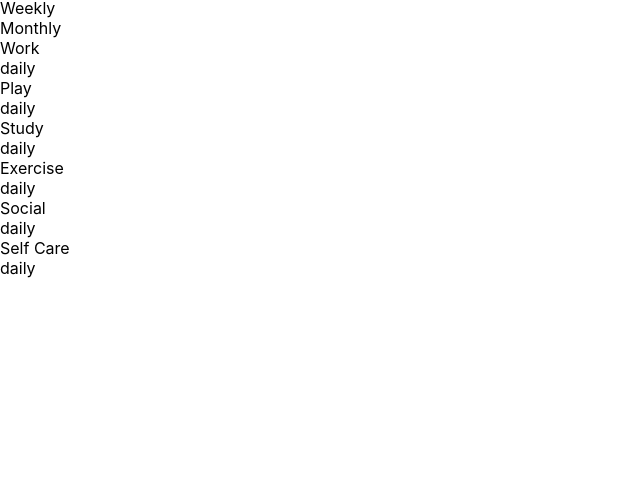
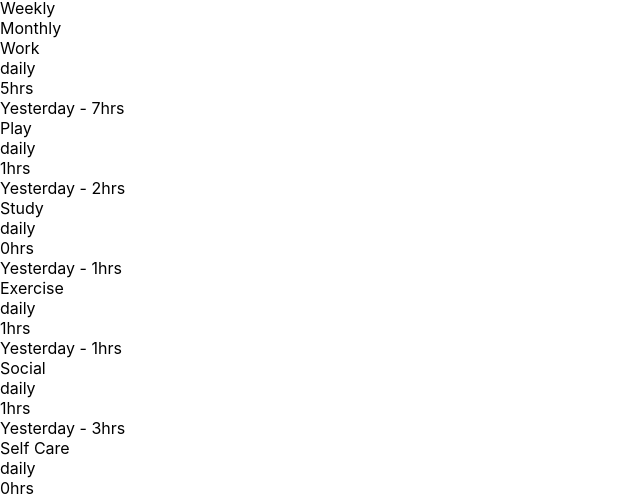
Before and after one commit to Edward-Phillips/origamiVaseDisplay, a Next.js app: page /frontendmentor/timeTrackingDashboard in a window 1280 px wide. Shown: the part 366-866 px from the top of the page, without its empty margins (0-640 px from the left). Before the commit the page ends 800 px from the top, so only its background shows below. Built offline with nearby package versions, Linux system fonts and the light colour scheme.

Commit message:
add switch statement to change timeframe name based on selected time frame

```diff
--- a/components/frontendMentor/timeTrackingDashboard/timeCard.js
+++ b/components/frontendMentor/timeTrackingDashboard/timeCard.js
@@ -4,10 +4,24 @@ const TimeCard = ({ data, selected }) => {
   useEffect(() => {
     console.log({data});
     }, []);
+  const getTimeFrameName = () => {
+    switch (selected) {
+      case "weekly":
+        return "Last Week";
+      case "monthly":
+        return "Last Month";
+      case "daily":
+        return "Yesterday";
+      default:
+        return "Last Week";
+    }
+  }
   return (
     <div>
       <div>{data.title}</div>
       <div>{selected}</div>
+      <div>{data.timeframes[selected].current}hrs</div>
+      <div>{getTimeFrameName()} - {data.timeframes[selected].previous}hrs</div>
     </div>
   );
 }
```
